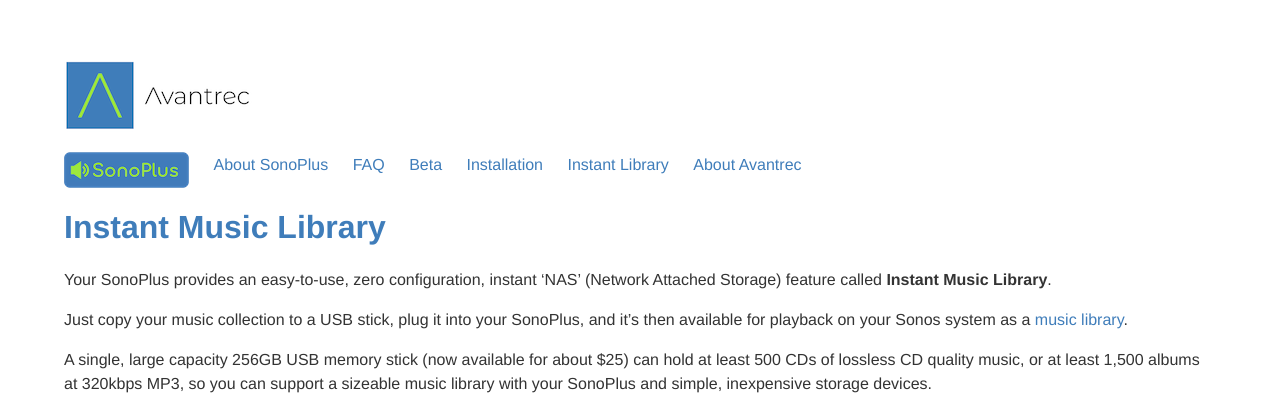
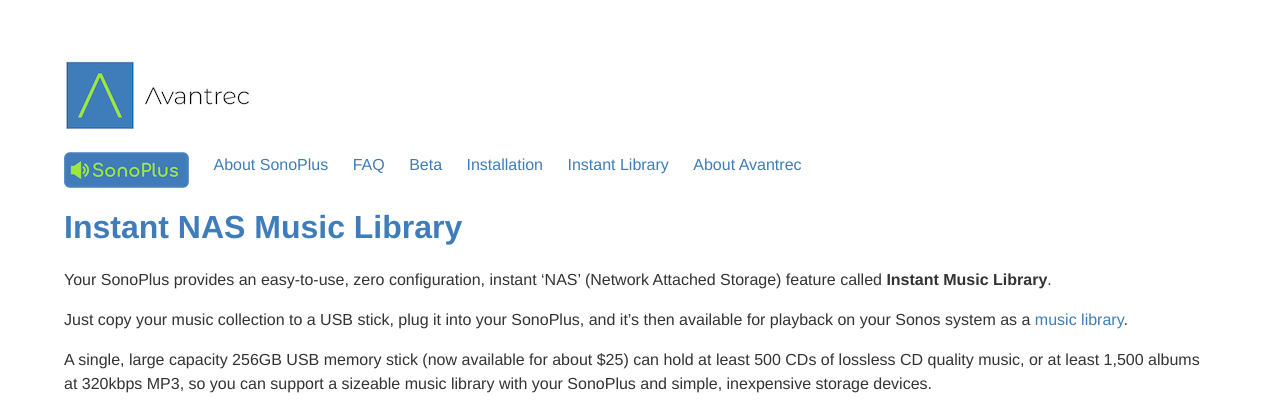
Before and after one commit to avantrec/avantrec.github.io, a Jekyll site: the page built from sonoplus/instantlibrary.md, in a window 1280 px wide. Shown: the top 404 px of the page. Built offline with Jekyll 4.4.1, drawn with Linux system fonts in a browser that asks for light colours.

Commit message:
Minor edit

```diff
--- a/sonoplus/instantlibrary.md
+++ b/sonoplus/instantlibrary.md
@@ -3,7 +3,7 @@
 title: Instant Music Library
 ---
 
-# Instant Music Library
+# Instant NAS Music Library
 
 Your SonoPlus provides an easy-to-use, zero configuration, instant 'NAS' (Network Attached Storage) feature called **Instant Music Library**.
 
```
